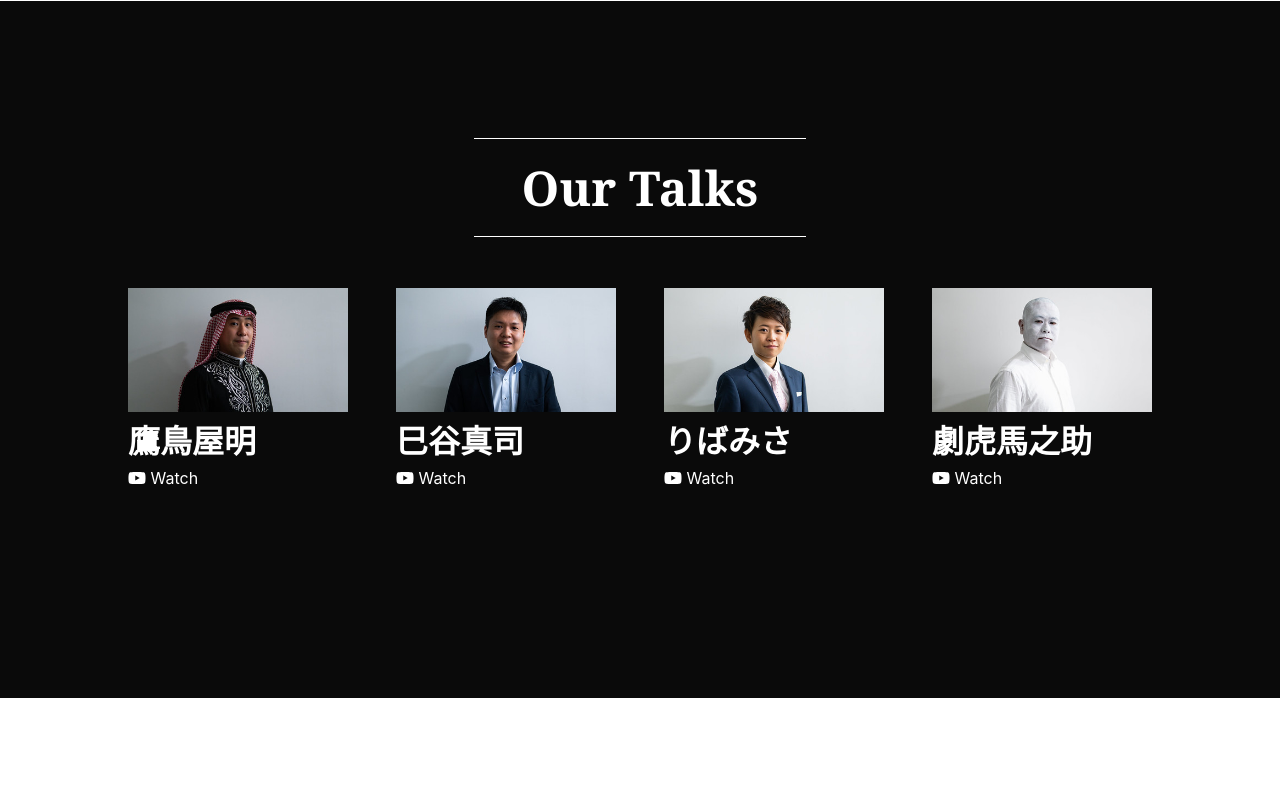
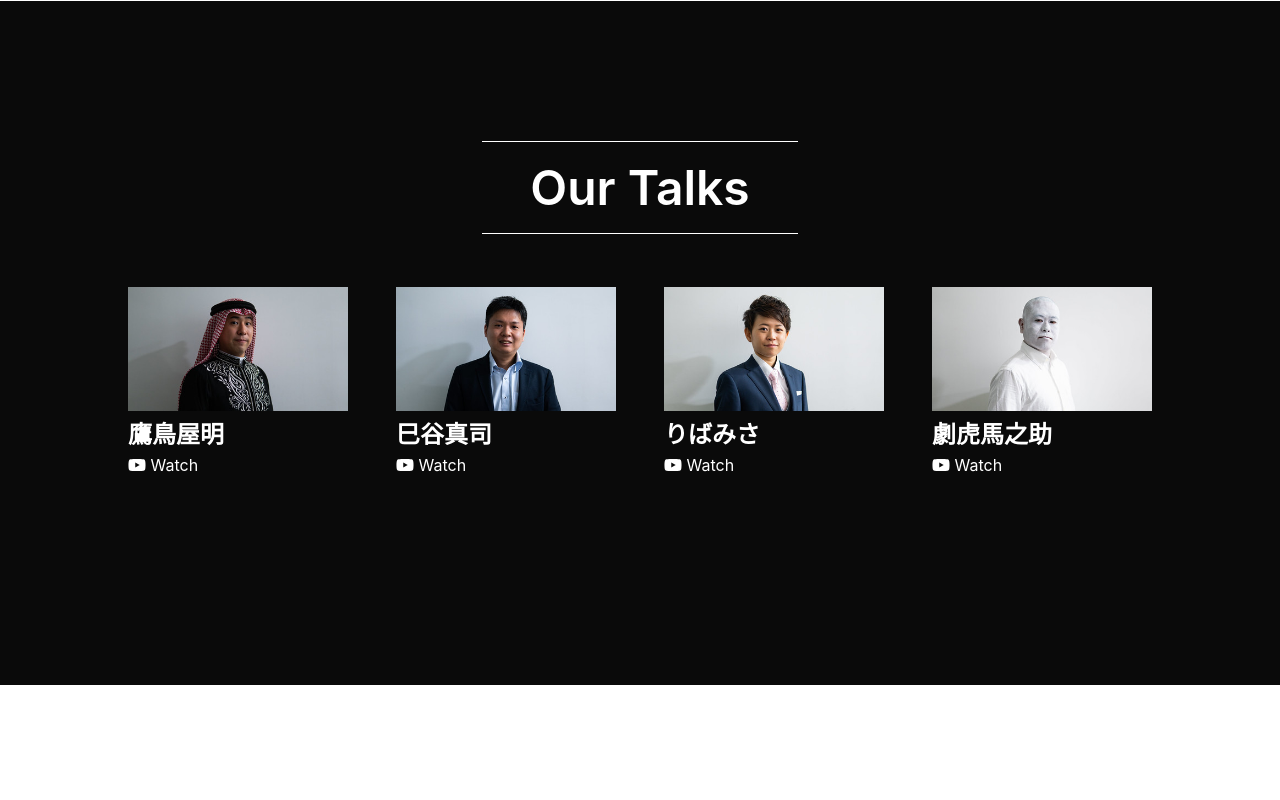
Before and after one commit to HarukiKinoshita/katsura, a plain HTML site: page index.html in a window 1280 px wide. Shown: the part 620-1420 px from the top of the page. Drawn offline with nearby package versions, Linux system fonts and the light colour scheme.

Commit message:
Minor change

```diff
--- a/css/style.scss
+++ b/css/style.scss
@@ -91,7 +91,7 @@ $blue: #33477c;
 }
 
 .headline {
-    font-family: Georgia, 'Times New Roman', Times, serif;
+    // font-family: Georgia, 'Times New Roman', Times, serif;
     @media screen and (min-width: 769px){
         border-top: 1px solid #35495e;
         border-bottom: 1px solid #35495e;
--- a/index.html
+++ b/index.html
@@ -55,31 +55,31 @@
         <section>
             <h1 class="title is-1 has-text-centered"><span class="headline">Our Talks</span></h1>
             <div class="columns is-multiline is-variable is-6">
-                <div class="column is-one-quarter">
+                <div class="column is-one-quarter-widescreen is-half-tablet is-half-desktop">
                     <a class="has-text-white" href="https://youtu.be/e0CZ8K-hb98">
                         <img width="100%" src="./assets/speaker/takatoriya.jpg">
-                        <p class="is-size-3 has-text-weight-bold">鷹鳥屋明</p>
+                        <p class="is-size-4 has-text-weight-bold">鷹鳥屋明</p>
                         <i class="fab fa-youtube"></i> Watch
                     </a>
                 </div>
-                <div class="column is-one-quarter">
+                <div class="column is-one-quarter-widescreen is-half-tablet is-half-desktop">
                     <a class="has-text-white" href="https://www.youtube.com/watch?v=0SsmEihRykk">
                         <img width="100%" src="./assets/speaker/mitani.jpg">
-                        <p class="is-size-3 has-text-weight-bold">巳谷真司</p>
+                        <p class="is-size-4 has-text-weight-bold">巳谷真司</p>
                         <i class="fab fa-youtube"></i> Watch
                     </a>
                 </div>
-                <div class="column is-one-quarter">
+                <div class="column is-one-quarter-widescreen is-half-tablet is-half-desktop">
                     <a class="has-text-white" href="https://www.youtube.com/watch?v=O1gWpiH0rzY">
                         <img width="100%" src="./assets/speaker/ribamisa.jpg">
-                        <p class="is-size-3 has-text-weight-bold">りばみさ</p>
+                        <p class="is-size-4 has-text-weight-bold">りばみさ</p>
                         <i class="fab fa-youtube"></i> Watch
                     </a>
                 </div>
-                <div class="column is-one-quarter">
+                <div class="column is-one-quarter-widescreen is-half-tablet is-half-desktop">
                     <a class="has-text-white" href="https://www.youtube.com/watch?v=KDbu2ImWjp4">
                         <img width="100%" src="./assets/speaker/gekitora.jpg">
-                        <p class="is-size-3 has-text-weight-bold">劇虎馬之助</p>
+                        <p class="is-size-4 has-text-weight-bold">劇虎馬之助</p>
                         <i class="fab fa-youtube"></i> Watch
                     </a>
                 </div>
@@ -333,7 +333,6 @@
         <p class="has-text-weight-bold">TEDxTsukuba</p>
         <p>Copyright 2020 TEDxTsukuba All rights reserved.</p>
         <br>
-        <a href="https://twitter.com/tedxtsukuba"><span style="color: #35495e;"><i class="fab fa-twitter fa-lg"></i></span></a>
         <a href="https://instagram.com/tedxtsukuba"><span style="color: #35495e;"><i class="fab fa-facebook fa-lg"></i></span></a>
         <a href="https://www.facebook.com/tedxtsukuba"><span style="color: #35495e;"><i class="fab fa-instagram fa-lg"></i></span></a>
         <br><br>
```
Also changed, not shown: assets/twittercards-logo.png (added), assets/twittercards.png, css/style.css, favicon.ico, favicon.png (added), 1 other file.
